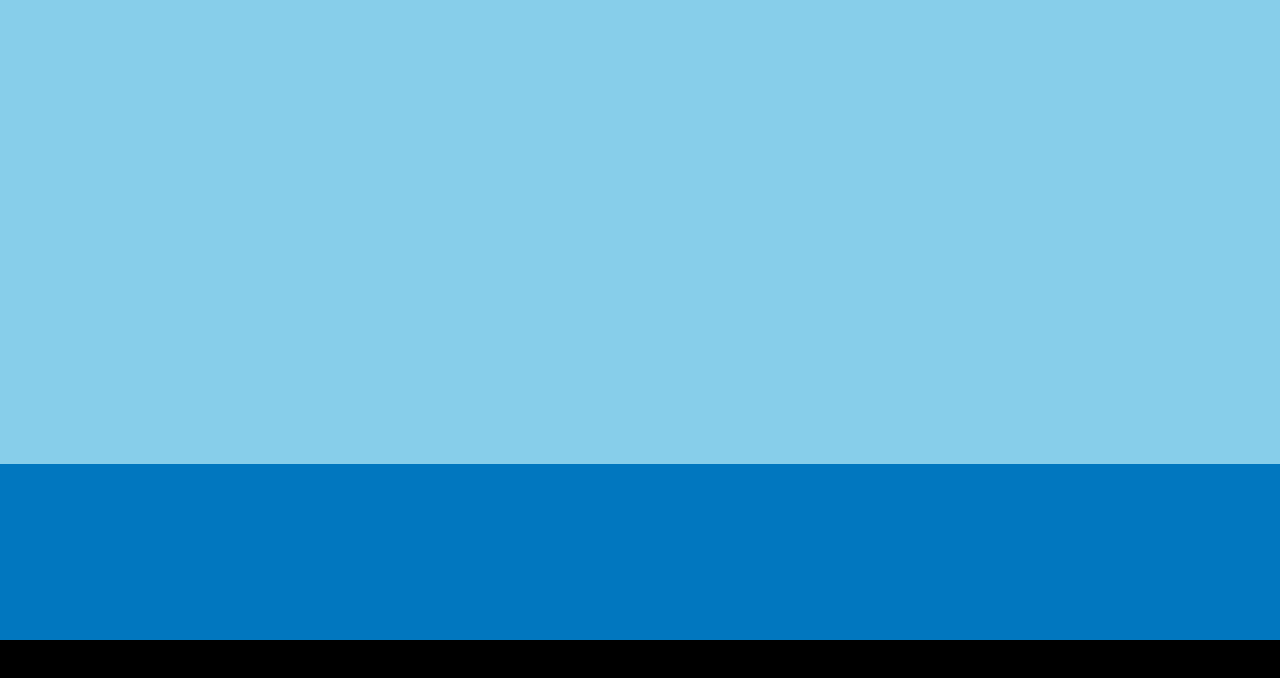
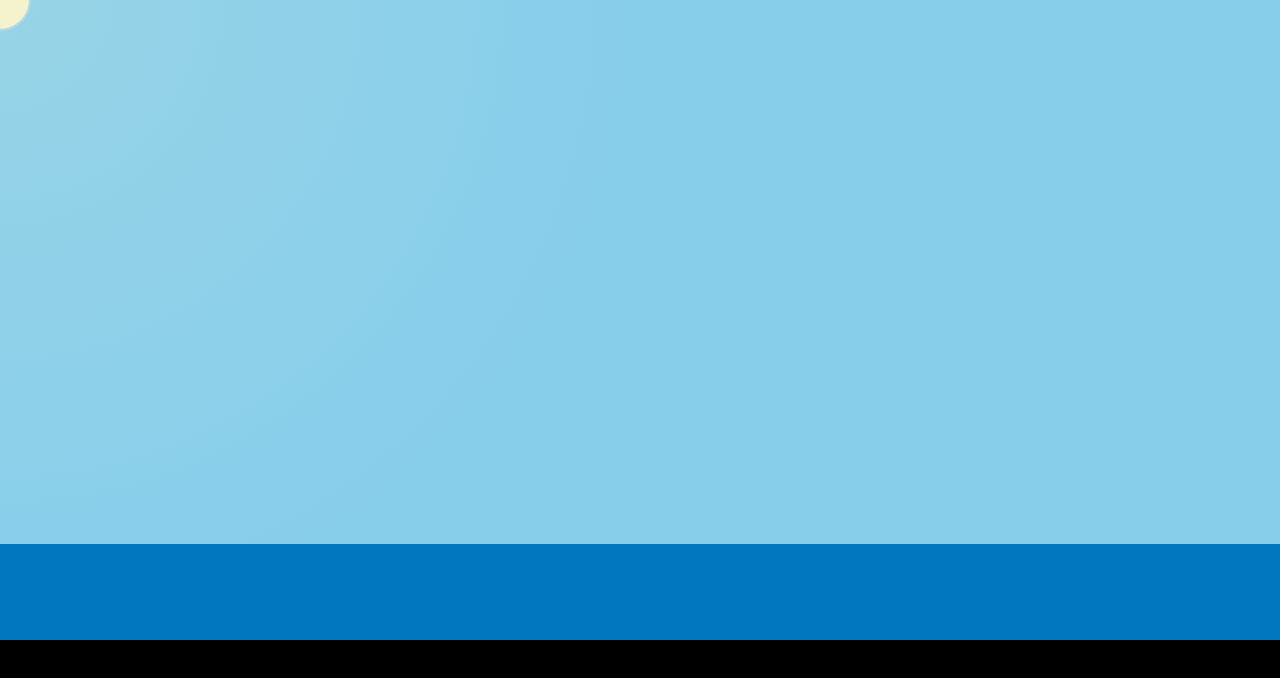
Before and after one commit to doklem/horizon, an Angular app: page / in a window 1280 px wide. Shown: the top 678 px of the page. Built offline with nearby package versions, Linux system fonts and the light colour scheme.

Commit message:
Added celestial bodies

```diff
--- a/src/app/app.component.html
+++ b/src/app/app.component.html
@@ -16,62 +16,101 @@
     <pattern id="bright-stars-2" x="0" y="0" width="140" height="140" patternUnits="userSpaceOnUse">
       <circle fill="#fff" cx="83" cy="75" r="0.5" />
     </pattern>
+    <radialGradient id="sun-gradient" cx="50%" cy="50%" r="50%" fx="50%" fy="50%">
+      <stop offset="70%" style="stop-color:white;stop-opacity:1">
+        <animate id="sunCoreDusk" attributeName="stop-color" values="white;orange" begin="-6s; sunCoreDusk.end + 28s"
+          dur="12s"></animate>
+      </stop>
+      <stop offset="100%" style="stop-color:white;stop-opacity:0">
+        <animate id="sunEdgeDusk" attributeName="stop-color" values="white;orange" begin="-6s; sunEdgeDusk.end + 28s"
+          dur="12s"></animate>
+      </stop>
+    </radialGradient>
+    <radialGradient id="corona-gradient" cx="50%" cy="50%" r="50%" fx="50%" fy="50%">
+      <stop offset="0%" style="stop-color:#ffe373;stop-opacity:1" />
+      <stop offset="100%" style="stop-color:#ffe373;stop-opacity:0" />
+    </radialGradient>
+    <radialGradient id="moon-gradient" cx="50%" cy="50%" r="50%" fx="50%" fy="50%">
+      <stop offset="0%" style="stop-color:#f5f3ce;stop-opacity:0.15" />
+      <stop offset="100%" style="stop-color:#f5f3ce;stop-opacity:0" />
+    </radialGradient>
   </defs>
-  <rect [attr.width]="this.width" [attr.height]="this.height" fill="#87ceeb">
-    <animate attributeType="XML" attributeName="fill" values="#87ceeb;#ffe373;#fd5e53;#313251" id="skyDusk"
+  <rect id="sky" [attr.width]="this.width" [attr.height]="this.height" fill="#87ceeb">
+    <animate attributeType="XML" attributeName="fill" values="#87ceeb;#313251" id="skyDusk"
       begin="0s; skyDawn.end + 16s" dur="4s" fill="freeze" />
     <animate attributeType="XML" attributeName="fill" values="#313251;#87ceeb" id="skyDawn" begin="skyDusk.end + 16s"
       dur="4s" fill="freeze" />
   </rect>
-  <rect [attr.width]="this.width" [attr.height]="this.height" fill="url(#faint-stars-1)" opacity="0">
+  <g id="stars">
+    <circle [attr.r]="this.diagonal" cx="0" [attr.cy]="this.height" fill="url(#faint-stars-1)" opacity="0">
       <animate attributeType="XML" attributeName="opacity" values="0;0.4" id="faintStars1Dusk"
         begin="4s; faintStars1Dawn.end + 22s" dur="4s" fill="freeze" />
       <animate attributeType="XML" attributeName="opacity" values="0.4;0" id="faintStars1Dawn"
         begin="faintStars1Dusk.end + 10s" dur="4s" fill="freeze" />
-  </rect>
-  <rect [attr.width]="this.width" [attr.height]="this.height" fill="url(#faint-stars-2)" opacity="0">
+    </circle>
+    <circle [attr.r]="this.diagonal" cx="0" [attr.cy]="this.height" fill="url(#faint-stars-2)" opacity="0">
       <animate attributeType="XML" attributeName="opacity" values="0;0.5" id="faintStars2Dusk"
         begin="4s; faintStars2Dawn.end + 22s" dur="4s" fill="freeze" />
       <animate attributeType="XML" attributeName="opacity" values="0.5;0" id="faintStars2Dawn"
         begin="faintStars2Dusk.end + 10s" dur="4s" fill="freeze" />
-  </rect>
-  <rect [attr.width]="this.width" [attr.height]="this.height" fill="url(#bright-stars-1)" opacity="0">
+    </circle>
+    <circle [attr.r]="this.diagonal" cx="0" [attr.cy]="this.height" fill="url(#bright-stars-1)" opacity="0">
       <animate attributeType="XML" attributeName="opacity" values="0;0.9" id="brightStars1Dusk"
         begin="4s; brightStars1Dawn.end + 22s" dur="4s" fill="freeze" />
       <animate attributeType="XML" attributeName="opacity" values="0.9;0" id="brightStars1Dawn"
         begin="brightStars1Dusk.end + 10s" dur="4s" fill="freeze" />
-  </rect>
-  <rect [attr.width]="this.width" [attr.height]="this.height" fill="url(#bright-stars-2)" opacity="0">
+    </circle>
+    <circle [attr.r]="this.diagonal" cx="0" [attr.cy]="this.height" fill="url(#bright-stars-2)" opacity="0">
       <animate attributeType="XML" attributeName="opacity" values="0;1" id="brightStars2Dusk"
         begin="4s; brightStars2Dawn.end + 22s" dur="4s" fill="freeze" />
       <animate attributeType="XML" attributeName="opacity" values="1;0" id="brightStars2Dawn"
         begin="brightStars2Dusk.end + 10s" dur="4s" fill="freeze" />
-  </rect>
+    </circle>
+    <animateTransform attributeName="transform" attributeType="XML" type="rotate" [attr.from]="[0, 0, this.height]"
+      [attr.to]="[360, 0, this.height]" dur="120s" repeatCount="indefinite" />
+  </g>
+  <g id="sun">
+    <ellipse cx="0" cy="0" rx="500" ry="300" fill="url(#corona-gradient)" opacity="0">
+      <animate attributeType="XML" attributeName="opacity" values="0;1;0" id="coronaOpacity"
+        begin="-6s; coronaOpacity.end + 28s" dur="12s" fill="freeze" />
+    </ellipse>
+    <circle r="20" fill="url(#sun-gradient)" />
+    <animateMotion begin="-36s" dur="40s" repeatCount="indefinite"
+      path="M-800,400 V300 C-800 -50, 800 -50, 800 300 V400" />
+  </g>
+  <g id="moon">
+    <circle r="400" fill="url(#moon-gradient)" />
+    <circle r="18" fill="#f5f3ce" />
+    <animateMotion begin="-16s" dur="40s" repeatCount="indefinite"
+      path="M-800,400 V300 C-800 -50, 800 -50, 800 300 V400" />
+  </g>
+  <g id="contourLines">
     <polygon [attr.points]="this.contourLinePointsBack">
       <animate attributeType="XML" attributeName="fill" values="#78c4cd;#292a4b" id="backLineDusk"
         begin="0s; backLineDawn.end + 16s" dur="4s" fill="freeze" />
       <animate attributeType="XML" attributeName="fill" values="#292a4b;#78c4cd" id="backLineDawn"
         begin="backLineDusk.end + 16s" dur="4s" fill="freeze" />
-    <animateTransform attributeName="transform" attributeType="XML" type="translate" from="0,60"
-      [attr.to]="[-this.contourLineBodyLength, 60]" dur="720s" repeatCount="indefinite" />
+      <animateTransform attributeName="transform" attributeType="XML" type="translate" from="0,100"
+        [attr.to]="[-this.contourLineBodyLength, 100]" dur="720s" repeatCount="indefinite" />
     </polygon>
     <polygon [attr.points]="this.contourLinePointsMiddle">
       <animate attributeType="XML" attributeName="fill" values="#4fa97c;#1e1f42" id="middleLineDusk"
         begin="0s; middleLineDawn.end + 16s" dur="4s" fill="freeze" />
       <animate attributeType="XML" attributeName="fill" values="#1e1f42;#4fa97c" id="middleLineDawn"
         begin="middleLineDusk.end + 16s" dur="4s" fill="freeze" />
-    <animateTransform attributeName="transform" attributeType="XML" type="translate" from="0,120"
-      [attr.to]="[-this.contourLineBodyLength, 120]" dur="120s" repeatCount="indefinite" />
+      <animateTransform attributeName="transform" attributeType="XML" type="translate" from="0,160"
+        [attr.to]="[-this.contourLineBodyLength, 160]" dur="120s" repeatCount="indefinite" />
     </polygon>
     <polygon [attr.points]="this.contourLinePointsFront">
       <animate attributeType="XML" attributeName="fill" values="#319540;#0a0c32" id="frontLineDusk"
         begin="0s; frontLineDawn.end + 16s" dur="4s" fill="freeze" />
       <animate attributeType="XML" attributeName="fill" values="#0a0c32;#319540" id="frontLineDawn"
         begin="frontLineDusk.end + 16s" dur="4s" fill="freeze" />
-    <animateTransform attributeName="transform" attributeType="XML" type="translate" from="0,180"
-      [attr.to]="[-this.contourLineBodyLength, 180]" dur="20s" repeatCount="indefinite" />
+      <animateTransform attributeName="transform" attributeType="XML" type="translate" from="0,220"
+        [attr.to]="[-this.contourLineBodyLength, 220]" dur="20s" repeatCount="indefinite" />
     </polygon>
-  <rect y="290" [attr.width]="this.width" [attr.height]="this.height" fill="#0077be">
+  </g>
+  <rect id="water" y="340" [attr.width]="this.width" [attr.height]="this.height - 340" fill="#0077be">
     <animate attributeType="XML" attributeName="fill" values="#0077be;#080928" id="waterDusk"
       begin="0s;waterDawn.end + 16s" dur="4s" fill="freeze" />
     <animate attributeType="XML" attributeName="fill" values="#080928;#0077be" id="waterDawn"
--- a/src/app/app.component.ts
+++ b/src/app/app.component.ts
@@ -16,6 +16,7 @@ export class AppComponent implements OnInit {
 
   public readonly height = 400;
   public readonly width = 800;
+  public readonly diagonal = Math.hypot(this.width, this.height);
   public readonly contourLineAmplitude = 50;
   public readonly contourLineBodyLength = this.width * 3;
 
```
Lines whose indentation alone changed are shown as unchanged.
